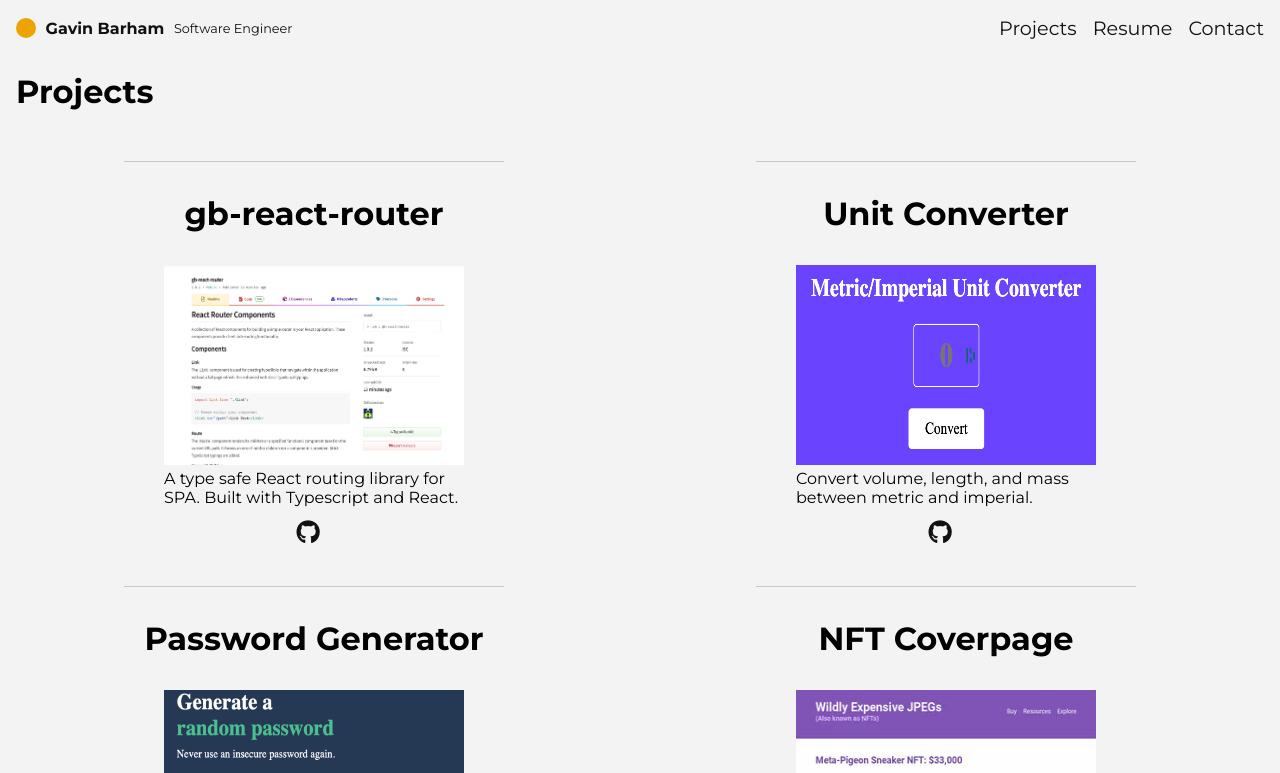
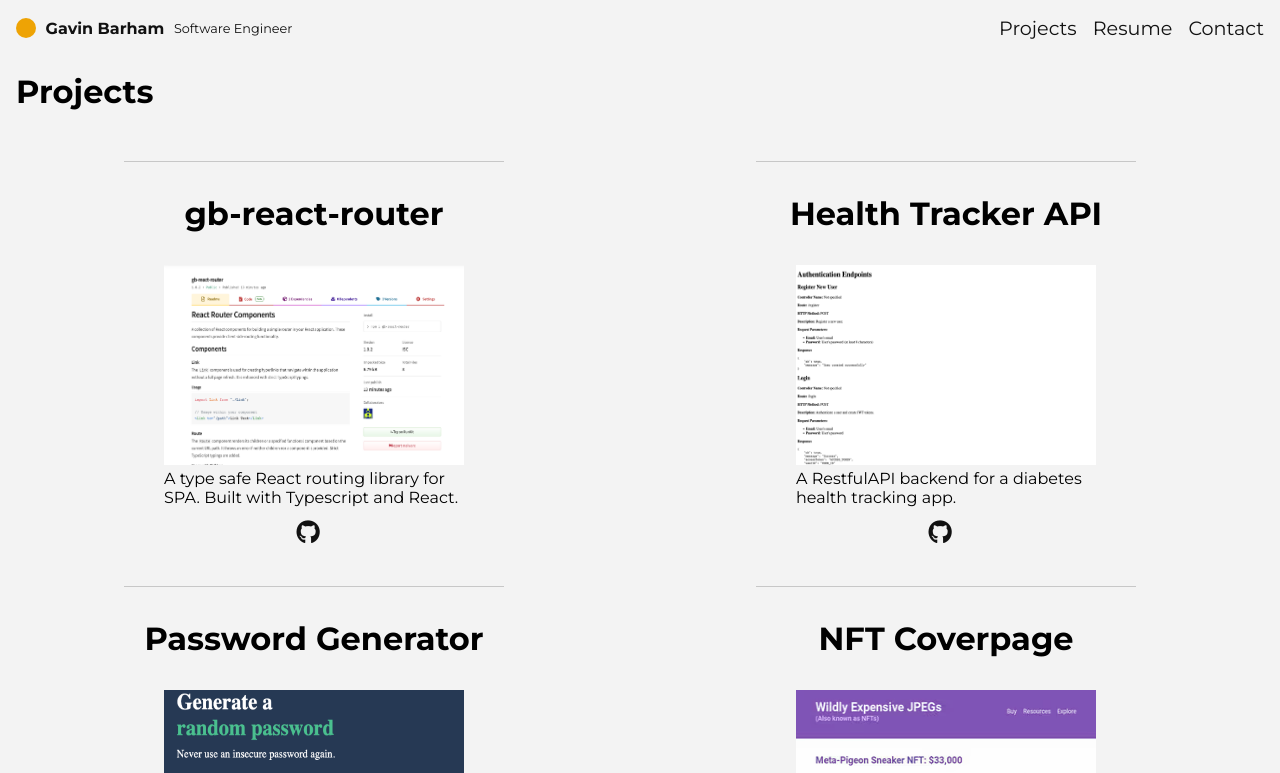
Before and after one commit to Gavin-Barham/dev-portfolio, a React (Vite) app: page /projects in a window 1280 px wide. Shown: the top 773 px of the page. Built offline with nearby package versions, Linux system fonts and the light colour scheme.

Commit message:
update projects to include https://health-tracker-api.com

```diff
--- a/src/pages/Projects/data.js
+++ b/src/pages/Projects/data.js
@@ -1,5 +1,5 @@
 import project1 from './../../images/project_images/gb-react-router.png'
-import project2 from './../../images/project_images/project2.png'
+import project2 from './../../images/project_images/ht-docs.png'
 import project3 from './../../images/project_images/project3.png'
 import project4 from './../../images/project_images/project4.png'
 
@@ -14,11 +14,11 @@ const projects = [
     },
     {
         id: 2,
-        name: "Unit Converter",
-        repo: "https://github.com/Gavin-Barham/unit-coverter",
+        name: "Health Tracker API",
+        repo: "https://github.com/Gavin-Barham/ht-server-ts",
         coverImg: project2,
-        description: "Convert volume, length, and mass between metric and imperial.",
-        link: "https://jolly-salamander-62f670.netlify.app"
+        description: "A RestfulAPI backend for a diabetes health tracking app.",
+        link: "https://health-tracker-api-docs.netlify.app"
     },
     {
         id: 3,
```
Also changed, not shown: src/images/project_images/ht-docs.png (added).
